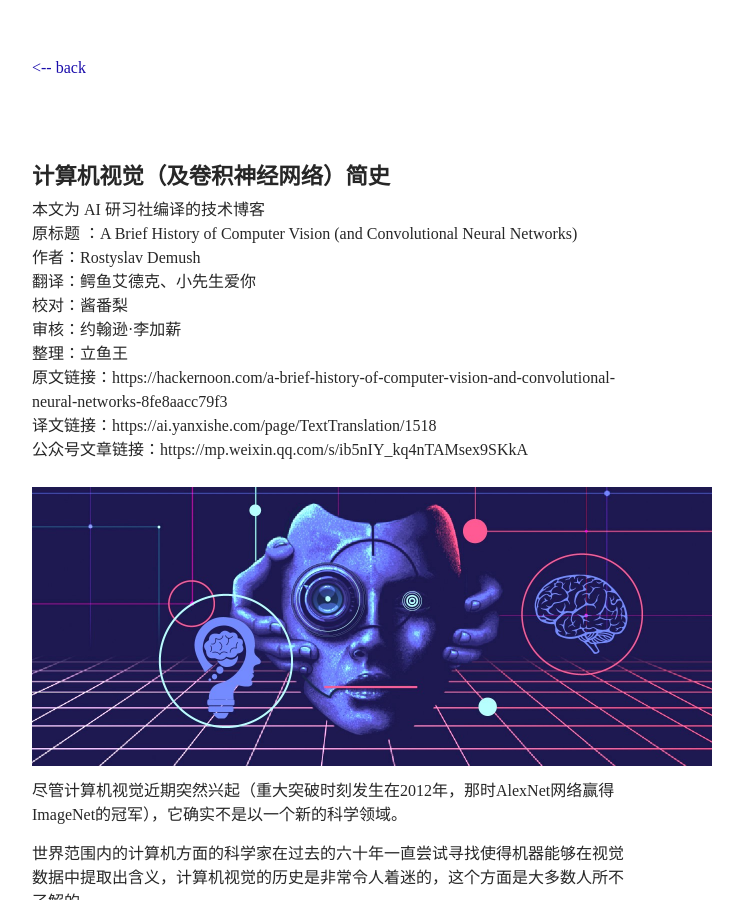
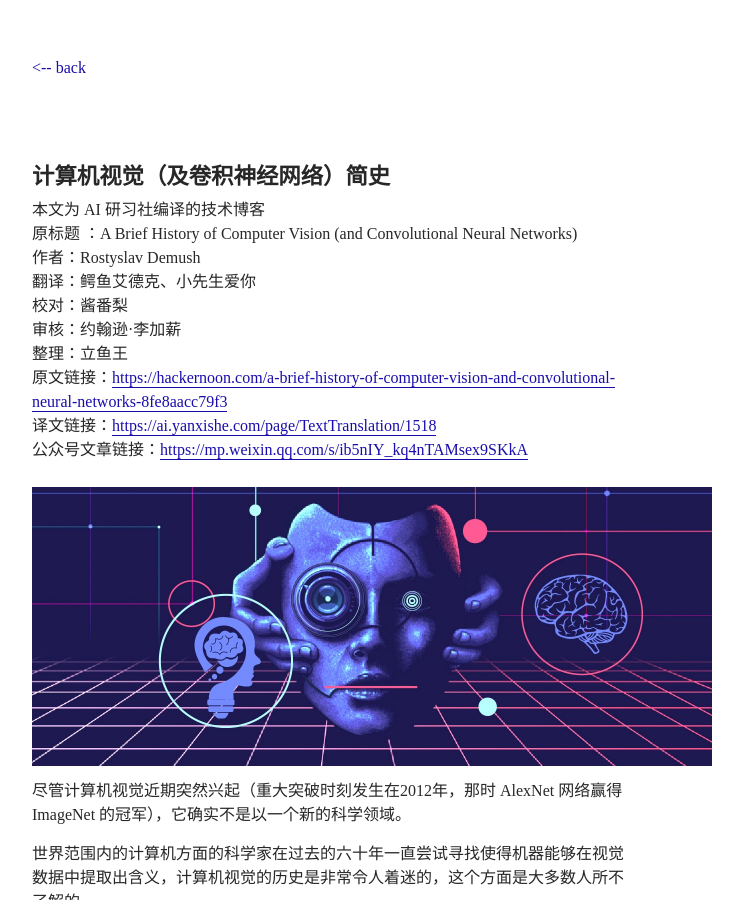
Before and after one commit to maicoder/blog, a Jekyll site: the page built from note/计算机视觉(及卷积神经网络)简史.md, in a window 1280 px wide and 900 px high. Shown: the whole window, without its empty margins (308-1051 px from the left). Built offline with Jekyll 4.4.1, drawn with Linux system fonts in a browser that asks for light colours; some web fonts are replaced; our own code applies the rules of GitHub Pages for plain Markdown files; part of the change alters nothing that is shown.

```diff
--- a/note/计算机视觉(及卷积神经网络)简史.md
+++ b/note/计算机视觉(及卷积神经网络)简史.md
@@ -4,13 +4,13 @@ layout: note
 
 # 计算机视觉（及卷积神经网络）简史
 
-> 本文为 AI 研习社编译的技术博客<br>原标题 ：A Brief History of Computer Vision (and Convolutional Neural Networks)<br>作者：Rostyslav Demush<br>翻译：鳄鱼艾德克、小先生爱你 <br>校对：酱番梨<br>审核：约翰逊·李加薪<br>整理：立鱼王<br>原文链接：https://hackernoon.com/a-brief-history-of-computer-vision-and-convolutional-neural-networks-8fe8aacc79f3 <br>译文链接：https://ai.yanxishe.com/page/TextTranslation/1518 <br>公众号文章链接：https://mp.weixin.qq.com/s/ib5nIY_kq4nTAMsex9SKkA
+> 本文为 AI 研习社编译的技术博客<br>原标题 ：A Brief History of Computer Vision (and Convolutional Neural Networks)<br>作者：Rostyslav Demush<br>翻译：鳄鱼艾德克、小先生爱你 <br>校对：酱番梨<br>审核：约翰逊·李加薪<br>整理：立鱼王<br>原文链接：[https://hackernoon.com/a-brief-history-of-computer-vision-and-convolutional-neural-networks-8fe8aacc79f3](https://hackernoon.com/a-brief-history-of-computer-vision-and-convolutional-neural-networks-8fe8aacc79f3) <br>译文链接：[https://ai.yanxishe.com/page/TextTranslation/1518](https://ai.yanxishe.com/page/TextTranslation/1518) <br>公众号文章链接：[https://mp.weixin.qq.com/s/ib5nIY_kq4nTAMsex9SKkA](https://mp.weixin.qq.com/s/ib5nIY_kq4nTAMsex9SKkA)
 
 <div align="center">
     <img width="680" heigh="279" src="./img/visionhistory/visionhistory1.jpeg"  />
 </div>
 
-尽管计算机视觉近期突然兴起（重大突破时刻发生在2012年，那时AlexNet网络赢得ImageNet的冠军），它确实不是以一个新的科学领域。
+尽管计算机视觉近期突然兴起（重大突破时刻发生在2012年，那时 AlexNet 网络赢得 ImageNet 的冠军），它确实不是以一个新的科学领域。
 
 世界范围内的计算机方面的科学家在过去的六十年一直尝试寻找使得机器能够在视觉数据中提取出含义，计算机视觉的历史是非常令人着迷的，这个方面是大多数人所不了解的。
 
@@ -148,6 +148,6 @@ NVIDIA 的可并行化图形处理单元帮助我们在深度学习方面取得
 
 最后，今天的研究人员可以访问大型，标记的高维视觉数据集（ImageNet，Pascal等）。 因此，他们可以充分培养他们的深度学习模型，避免过度拟合。
 
-### 结论
+结论
 
 尽管最近取得了令人印象深刻的进展，但我们仍然没有接近解决计算机视觉问题。 然而，已经有多家医疗机构和企业找到了将由CNN驱动的计算机视觉系统应用于现实问题的方法。 这种趋势不太可能很快停止。
```
